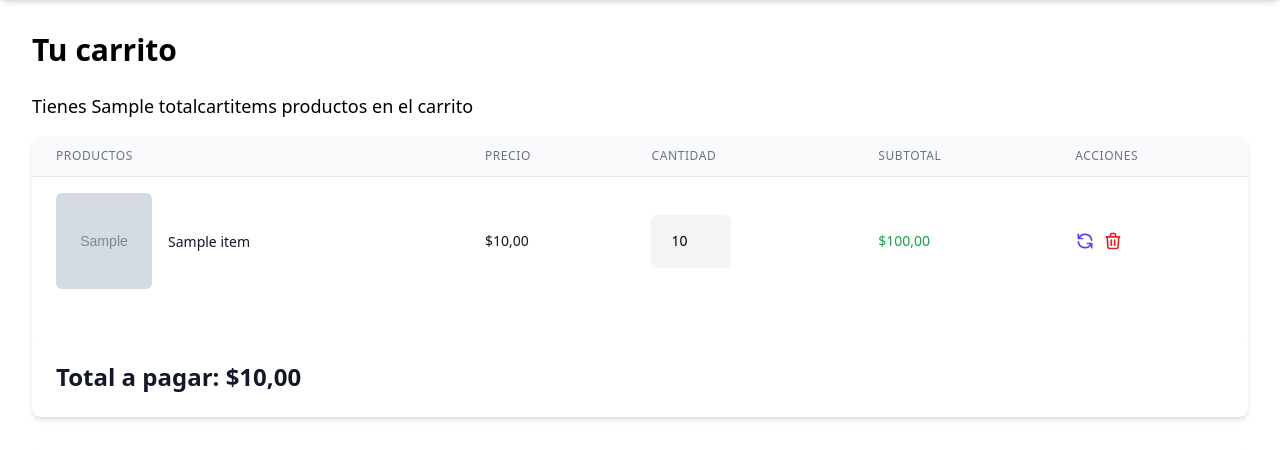
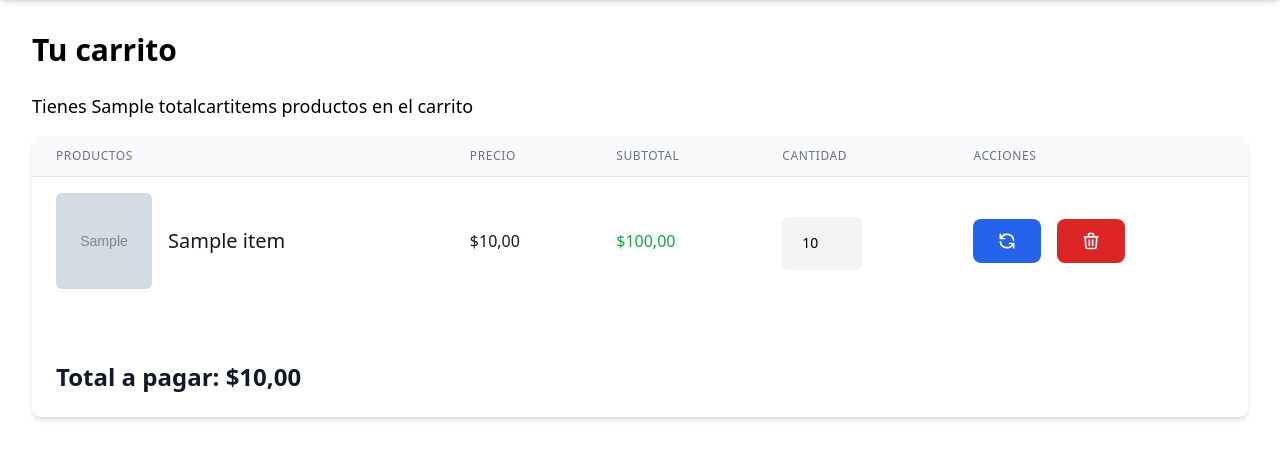
Before and after one commit to BenjaminMehrez/Ecommerce, a Django app: template a_store/templates/a_store/cart.html in a window 1280 px wide. Shown: the part 64-514 px from the top of the page. Run offline with Django 5.2, Linux system fonts and the light colour scheme; the template is opened without the code that fills it: most values are stand-ins (such as "Sample title", 1, 10 or a date in 2020); grey boxes marked "Sample" are stand-in pictures; parts of the project's set-up code (start-up, migrations or seed data) failed here and were passed over; some libraries are stand-ins or nearby versions.

Commit message:
update cart-designe

```diff
--- a/a_store/templates/a_store/cart.html
+++ b/a_store/templates/a_store/cart.html
@@ -5,62 +5,62 @@
 
 {% load static %}
 
-<div class="container mx-auto px-4 sm:px-6 lg:px-8 py-8">
-    <h1 class="text-2xl sm:text-3xl font-bold mb-6">Tu carrito</h1>
+<div class="container mx-auto px-4 md:px-6 lg:px-8 py-8">
+    <h1 class="text-2xl md:text-3xl font-bold mb-6">Tu carrito</h1>
     {% if cart_data %}
-        <p class="text-base sm:text-lg mb-4">Tienes {{ totalcartitems }} producto{{ totalcartitems|pluralize }} en el carrito</p>
+        <p class="text-base md:text-lg mb-4">Tienes {{ totalcartitems }} producto{{ totalcartitems|pluralize }} en el carrito</p>
         <div class="bg-white rounded-lg shadow-md overflow-hidden">
             <div class="overflow-x-auto">
                 <table class="w-full divide-y divide-gray-200" id="cart-list">
-                    <thead class="bg-gray-50 hidden sm:table-header-group">
+                    <thead class="bg-gray-50 hidden md:table-header-group">
                         <tr>
-                            <th scope="col" class="px-4 sm:px-6 py-3 text-left text-xs font-medium text-gray-500 uppercase tracking-wider">Productos</th>
-                            <th scope="col" class="px-4 sm:px-6 py-3 text-left text-xs font-medium text-gray-500 uppercase tracking-wider">Precio</th>
-                            <th scope="col" class="px-4 sm:px-6 py-3 text-left text-xs font-medium text-gray-500 uppercase tracking-wider">Cantidad</th>
-                            <th scope="col" class="px-4 sm:px-6 py-3 text-left text-xs font-medium text-gray-500 uppercase tracking-wider">Subtotal</th>
-                            <th scope="col" class="px-4 sm:px-6 py-3 text-left text-xs font-medium text-gray-500 uppercase tracking-wider">Acciones</th>
+                            <th scope="col" class="px-4 md:px-6 py-3 text-left text-xs font-medium text-gray-500 uppercase tracking-wider">Productos</th>
+                            <th scope="col" class="px-4 md:px-6 py-3 text-left text-xs font-medium text-gray-500 uppercase tracking-wider">Precio</th>
+                            <th scope="col" class="px-4 md:px-6 py-3 text-left text-xs font-medium text-gray-500 uppercase tracking-wider">Subtotal</th>
+                            <th scope="col" class="px-4 md:px-6 py-3 text-left text-xs font-medium text-gray-500 uppercase tracking-wider">Cantidad</th>
+                            <th scope="col" class="px-4 md:px-6 py-3 text-left text-xs font-medium text-gray-500 uppercase tracking-wider">Acciones</th>
                         </tr>
                     </thead>
                     <tbody class="bg-white divide-y divide-gray-200">
                         {% for product_id, item in cart_data.items %}
-                        <tr class="flex flex-col sm:table-row hover:bg-gray-50">
-                            <td class="px-4 sm:px-6 py-4">
+                        <tr class="flex flex-col md:table-row hover:bg-gray-50 p-2">
+                            <td class="px-4 md:px-6 py-4">
                                 <div class="flex items-center">
                                     <div class="flex-shrink-0 h-24 w-24">
                                         <img class="h-24 w-24 rounded-md object-cover" src="{{ item.image }}" alt="{{ item.title }}">
                                     </div>
                                     <div class="ml-4">
-                                        <a href="{% url 'product-detail' item.pid %}" class="text-sm font-medium text-gray-900 hover:text-indigo-600">
+                                        <a href="{% url 'product-detail' item.pid %}" class="text-xl font-medium text-gray-900 hover:text-indigo-600">
                                             {{ item.title }}
                                         </a>
                                     </div>
                                 </div>
                             </td>
-                            <td class="px-4 sm:px-6 py-2 sm:py-4">
-                                <div class="text-sm text-gray-900">
-                                    <span class="sm:hidden font-medium">Precio: </span>${{ item.price|formato_precio }}
+                            <td class="px-4 md:px-6 py-2 md:py-4">
+                                <div class="text-md text-gray-900">
+                                    <span class="md:hidden font-medium">Precio: </span>${{ item.price|formato_precio }}
                                 </div>
                             </td>
-                            <td class="px-4 sm:px-6 py-2 sm:py-4">
-                                <span class="sm:hidden font-medium">Cantidad: </span>
+                            <td class="px-4 md:px-6 py-2 md:py-4">
+                                {% widthratio item.price 1 item.qty as total %}
+                                <div class="text-md text-green-600 font-medium">
+                                    <span class="md:hidden font-medium">Subtotal: </span>${{ total|formato_precio }}
+                                </div>
+                            </td>
+                            <td class="flex items-center justify-center gap-4 md:block md:mt-6 px-4 md:px-6 py-2 md:py-4">
+                                <span class="md:hidden font-medium">Cantidad: </span>
                                 <input type="number" name="quantity" value="{{ item.qty }}" min="1"
                                     class="product-qty-{{ product_id }} shadow-sm focus:ring-indigo-500 focus:border-indigo-500 block w-20 text-sm border-gray-300 rounded-md">
                             </td>
-                            <td class="px-4 sm:px-6 py-2 sm:py-4">
-                                {% widthratio item.price 1 item.qty as total %}
-                                <div class="text-sm text-green-600 font-medium">
-                                    <span class="sm:hidden font-medium">Subtotal: </span>${{ total|formato_precio }}
-                                </div>
-                            </td>
-                            <td class="px-4 sm:px-6 py-2 sm:py-4 text-sm font-medium">
-                                <div class="flex space-x-2">
-                                    <button data-product="{{ product_id }}" class="update-product text-indigo-600 hover:text-indigo-900 bg-transparent">
+                            <td class="mx-auto md:m-0 px-4 md:px-6 py-6 md:py-4 text-md font-medium">
+                                <div class="flex space-x-4">
+                                    <button data-product="{{ product_id }}" class="update-product bg-blue-600 py-3 px-6">
                                         <span class="sr-only">Actualizar</span>
                                         <svg class="h-5 w-5" fill="none" stroke="currentColor" viewBox="0 0 24 24">
                                             <path stroke-linecap="round" stroke-linejoin="round" stroke-width="2" d="M4 4v5h.582m15.356 2A8.001 8.001 0 004.582 9m0 0H9m11 11v-5h-.581m0 0a8.003 8.003 0 01-15.357-2m15.357 2H15" />
                                         </svg>
                                     </button>
-                                    <button data-product="{{ product_id }}" class="delete-product text-red-600 hover:text-red-900 bg-transparent">
+                                    <button data-product="{{ product_id }}" class="delete-product bg-red-600 py-3 px-6">
                                         <span class="sr-only">Eliminar</span>
                                         <svg class="h-5 w-5" fill="none" stroke="currentColor" viewBox="0 0 24 24">
                                             <path stroke-linecap="round" stroke-linejoin="round" stroke-width="2" d="M19 7l-.867 12.142A2 2 0 0116.138 21H7.862a2 2 0 01-1.995-1.858L5 7m5 4v6m4-6v6m1-10V4a1 1 0 00-1-1h-4a1 1 0 00-1 1v3M4 7h16" />
@@ -72,8 +72,8 @@
                         {% endfor %}
                     </tbody>
                 </table>
-                <div class="mt-8 bg-white shadow-md rounded-lg p-4 sm:p-6">
-                    <h3 class="text-xl sm:text-2xl font-semibold text-gray-900">Total a pagar: ${{ cart_total_amount|formato_precio }}</h3>
+                <div class="mt-8 bg-white shadow-md rounded-lg p-4 md:p-6">
+                    <h3 class="text-xl md:text-2xl font-semibold text-gray-900">Total a pagar: ${{ cart_total_amount|formato_precio }}</h3>
                 </div>
             </div>
         </div>
```
Also changed, not shown: a_store/templates/a_store/async/cart-list.html (+24 -24 lines).
